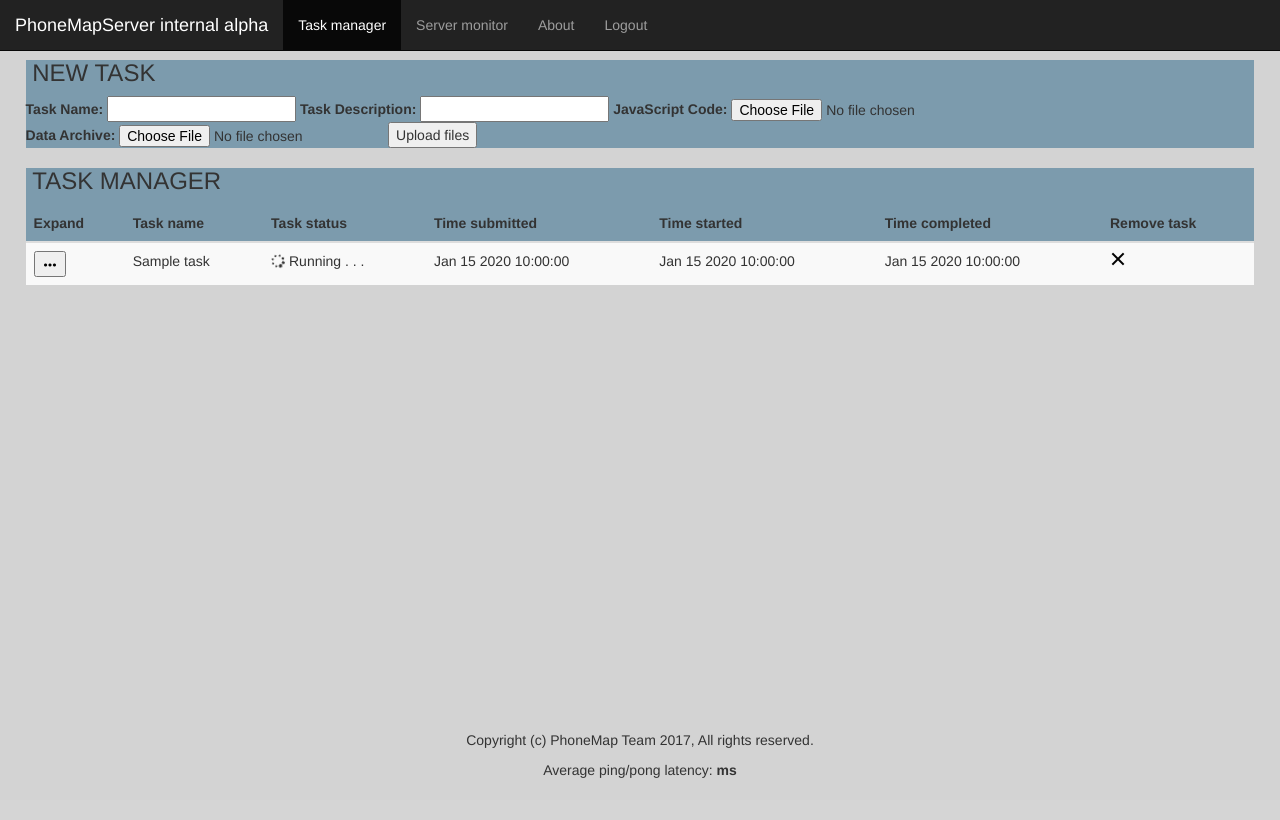
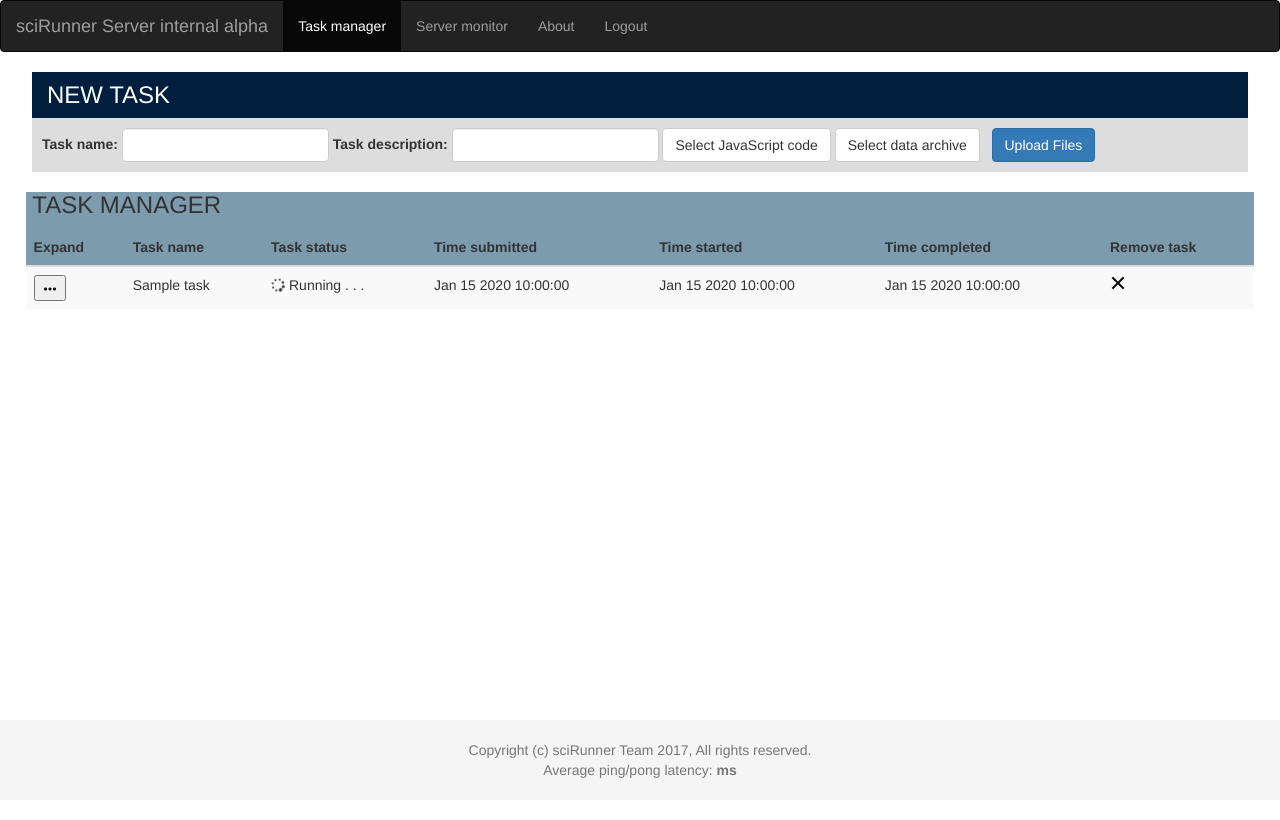
Before and after one commit to PhoneMapWebApps/PhoneMapServer, a Flask app: page / in a window 1280 px wide. Before the commit the page ends 778 px from the top, so only its background shows below. Run offline with Flask 2, Linux system fonts and the light colour scheme; a user stored in the database is signed in; tables that the repository leaves empty hold one stand-in row (values such as "Sample post"); parts of the project's set-up code (start-up, migrations or seed data) failed here and were passed over; some libraries are stand-ins or nearby versions.

Commit message:
Restyled new task to be fully bootstrap compatible, new colour scheme and some bugfixes

```diff
--- a/app/main/routes.py
+++ b/app/main/routes.py
@@ -101,9 +101,9 @@ def upload_file():
 
     log('Checking file existence')
     if not request_file_exists(request.files, js_file_tag):
-        return redirect(request.url)
+        return redirect(url_for('main.index'))
     if not request_file_exists(request.files, zip_file_tag):
-        return redirect(request.url)
+        return redirect(url_for('main.index'))
 
     js_file = request.files[js_file_tag]
     zip_file = request.files[zip_file_tag]
@@ -114,12 +114,12 @@ def upload_file():
         log('Must have a task Name and task Desc!')
     if len(task_name) > 255:
         log('task name too long')
-        return redirect(request.url)
+        return redirect(url_for('main.index'))
     log('Checking file extensions')
     if not file_extension_okay(js_file.filename, 'js'):
-        return redirect(request.url)
+        return redirect(url_for('main.index'))
     if not file_extension_okay(zip_file.filename, 'zip'):
-        return redirect(request.url)
+        return redirect(url_for('main.index'))
 
     # adds to DB and extracts
     sql.add_to_db(current_user.user_id, js_file, zip_file, task_name, task_desc)
--- a/app/templates/index.html
+++ b/app/templates/index.html
@@ -4,12 +4,38 @@
     <meta charset="utf-8">
     <meta name="viewport" content="width=device-width, initial-scale=1">
     <title>Flask-SocketIO Test</title>
+    <link rel="stylesheet" href="https://maxcdn.bootstrapcdn.com/bootstrap/3.3.7/css/bootstrap.min.css">
+    <script src="https://ajax.googleapis.com/ajax/libs/jquery/3.2.1/jquery.min.js"></script>
+    <script src="https://maxcdn.bootstrapcdn.com/bootstrap/3.3.7/js/bootstrap.min.js"></script>
+    <script type="text/javascript" src="//cdnjs.cloudflare.com/ajax/libs/socket.io/1.3.5/socket.io.min.js"></script>
+    <link rel="stylesheet" href="https://cdnjs.cloudflare.com/ajax/libs/font-awesome/4.7.0/css/font-awesome.min.css">
+
     <style>
-        .serverui {
-            background-color: #d3d3d3;
+        html {
+          position: relative;
+          min-height: 100%;
         }
 
-        .task_list {
+        body {
+          /* Margin bottom by footer height */
+          margin-bottom: 60px;
+        }
+
+        .footer {
+          position: absolute;
+          bottom: 0;
+          width: 100%;
+          /* Set the fixed height of the footer here */
+          height: 80px;
+          background-color: #f5f5f5;
+        }
+
+        .container .text-muted {
+          margin-top: 20px;
+          margin-bottom: 20px;
+        }
+
+       .task_list {
             background-color: #7c9bad;
             margin-left: 2%;
             margin-right: 2%;
@@ -17,10 +43,24 @@
         }
 
         .new_task {
-            background-color: #7c9bad;
-            margin-left: 2%;
-            margin-right: 2%;
-            text-align: left;
+            background-color: #001f3f;
+            width: 95%;
+        }
+
+        .new_task h3 {
+            color: white;
+            margin-top: 10px;
+        }
+
+        .new_task_lighter {
+            background-color: #DDDDDD;
+            padding: 10px;
+            width: 95%;
+        }
+
+        .new_task_lighter h3 {
+            color: white;
+            margin-top: 10px;
         }
 
         table {
@@ -42,27 +82,11 @@
             color: black;
         }
 
-        #footer {
-            background-color: #d3d3d3;
-            position: absolute;
-            text-align: center;
-            padding: 1rem;
-            left: 0;
-            right: 0;
-            bottom: 0;
-
-        }
-
         .upload_button {
-            display: inline-flex;
+            margin-right: 25px;
         }
 
     </style>
-    <link rel="stylesheet" href="https://maxcdn.bootstrapcdn.com/bootstrap/3.3.7/css/bootstrap.min.css">
-    <script src="https://ajax.googleapis.com/ajax/libs/jquery/3.2.1/jquery.min.js"></script>
-    <script src="https://maxcdn.bootstrapcdn.com/bootstrap/3.3.7/js/bootstrap.min.js"></script>
-    <script type="text/javascript" src="//cdnjs.cloudflare.com/ajax/libs/socket.io/1.3.5/socket.io.min.js"></script>
-    <link rel="stylesheet" href="https://cdnjs.cloudflare.com/ajax/libs/font-awesome/4.7.0/css/font-awesome.min.css">
     <script type="text/javascript" charset="utf-8">
         $(document).ready(function() {
             // Use a "/test" namespace.
@@ -134,11 +158,11 @@
 
     </script>
 </head>
-<body class="serverui">
-    <nav class="navbar navbar-inverse navbar-fixed-top">
+<body>
+    <nav class="navbar navbar-inverse">
       <div class="container-fluid">
         <div class="navbar-header">
-          <a class="navbar-brand" href="#">PhoneMapServer internal alpha</a>
+          <a class="navbar-brand" href="#">sciRunner Server internal alpha</a>
         </div>
         <ul class="nav navbar-nav">
           <li class="active"><a href="/">Task manager</a></li>
@@ -149,10 +173,41 @@
       </div>
     </nav>
 
-    <br/><br/>
+    <div class="container-fluid new_task">
+      <div class="row">
+          <div class="col-sm-12">
+          <h3>NEW TASK</h3>
+          </div>
+      </div>
+    </div>
+    <div class="container-fluid new_task_lighter">
+      <div class="row">
+        <div class="col-sm-12">
+          <form class="form-inline" id="upload"  action="tasks" method="POST" enctype="multipart/form-data">
+              <div class="form-group">
+                <label for="taskname">Task name:</label>
+                <input class="form-control" id="taskname" type="text" name="TASK_NAME" value="">
+              </div>
+              <div class="form-group">
+                <label for="taskdesc">Task description:</label>
+                <input class="form-control" id="taskdesc" type="text" name="TASK_DESC" value="">
+              </div>
+              <label class="btn btn-default btn-file">
+                  Select JavaScript code <input type="file" name="JS_FILE" style="display: none;">
+              </label>
+              <label class="btn btn-default btn-file">
+                  Select data archive <input type="file" name="ZIP_FILE" style="display: none;">
+              </label>&nbsp;&nbsp;
+              <label class="btn btn-primary btn-file">
+                  Upload Files <input type="submit" value="Upload files" style="display: none;">
+              </label>
+          </form>
+        </div>
+      </div>
+    </div>
 
     <!-- Upload zip files + JS code -->
-    <div class="new_task">
+    <!-- <div class="new_task">
         <h3>&nbspNEW TASK</h3>
         <form id="upload"  action="tasks" method="POST" enctype="multipart/form-data">
             <b>Task Name:</b> <input type="text" name="TASK_NAME" value="">
@@ -162,6 +217,8 @@
             <div class="upload_button"> <input type="submit" value="Upload files"></div>
         </form>
 
+    </div> -->
+
         {% with messages = get_flashed_messages() %}
           {% if messages %}
               {% for message in messages %}
@@ -169,8 +226,6 @@
               {% endfor %}
           {% endif %}
         {% endwith %}
-    </div>
-
     <div class="task_list">
         <h3>&nbspTASK MANAGER</h3>
         <table class="table table-striped">
@@ -224,9 +279,13 @@
         {% endfor %}
     </div>
 
-    <div id="footer">
-        <p>Copyright (c) PhoneMap Team 2017, All rights reserved.</p>
-        <p>Average ping/pong latency: <b><span id="ping-pong"></span>ms</b></p>
-    </div>
+    <footer class="footer">
+      <div class="container">
+        <p class="text-muted text-center">
+          Copyright (c) sciRunner Team 2017, All rights reserved.<br/>
+          Average ping/pong latency: <b><span id="ping-pong"></span>ms</b>
+        </p><br/>
+      </div>
+    </footer>
 </body>
 </html>
--- a/app/templates/login.html
+++ b/app/templates/login.html
@@ -35,12 +35,13 @@
         bottom: 0;
         width: 100%;
         /* Set the fixed height of the footer here */
-        height: 60px;
+        height: 80px;
         background-color: #f5f5f5;
       }
 
       .container .text-muted {
-        margin: 20px 0;
+        margin-top: 20px;
+        margin-bottom: 20px;
       }
     </style>
   </head>
```
Also changed, not shown: app/templates/monitor.html (+38 -21 lines).
